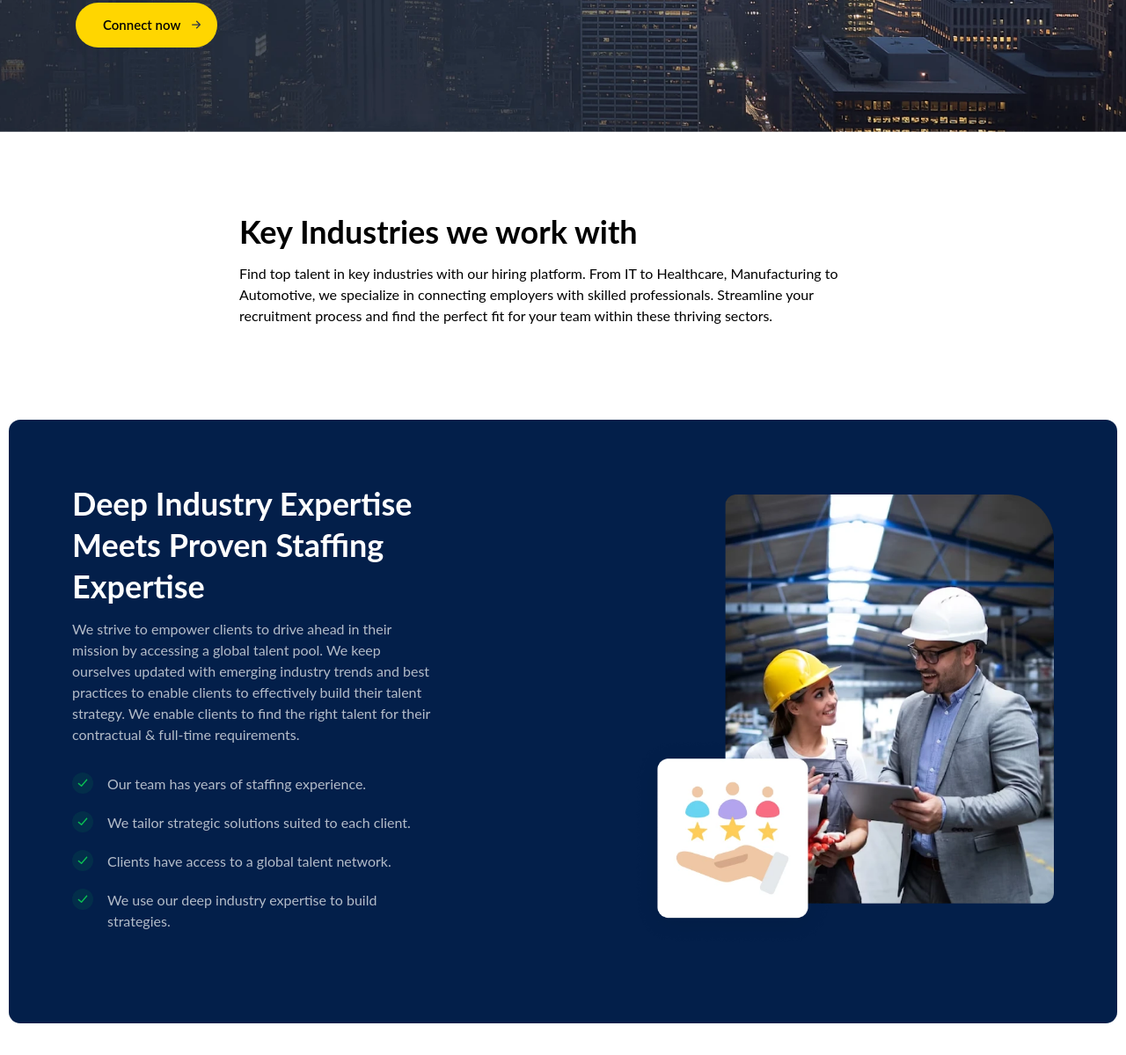
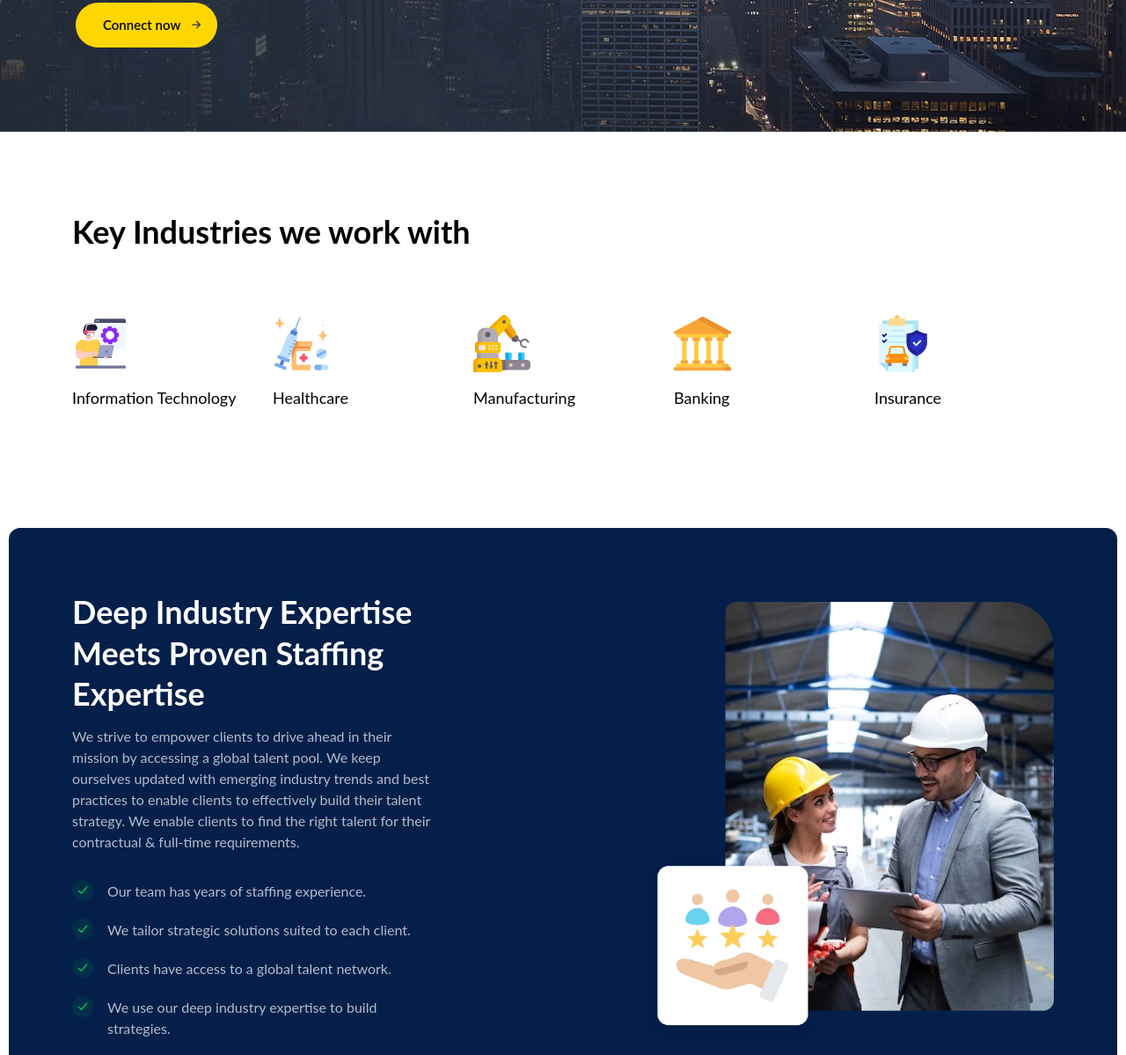
Before and after one commit to Odyssey-Global/Odyssey-Website, a PHP site: page /industries.php in a window 1280 px wide. Shown: the part 439-1638 px from the top of the page at 88% size. Run offline with PHP 8.4, Linux system fonts and the light colour scheme; some libraries are stand-ins or nearby versions.

Commit message:
industries page update

```diff
--- a/assets/css/style.css
+++ b/assets/css/style.css
@@ -222,3 +222,7 @@
 .card-transition-zoom-item {
   height: 216px;
 }
+
+.ind-icons {
+  max-height: 75px !important;
+}
--- a/industries.php
+++ b/industries.php
@@ -29,20 +29,33 @@
     <!-- End Hero -->
 
     <div class="About-page container">
+      <h2 class="mb-10">Key Industries we work with
+      </h2>
       <div class="row">
-        <div class="col-md-8 offset-md-2">
-          <h2>Key Industries we work with
-          </h2>
-          <p>
-            Find top talent in key industries with our hiring platform. From IT to Healthcare, Manufacturing to
-            Automotive, we specialize in connecting employers with skilled professionals. Streamline your recruitment
-            process and find the perfect fit for your team within these thriving sectors.
-
-
-
-
-
-          </p>
+        <div class="col mb-5">
+          <img style="max-height: 65px; margin-bottom: 18px;" src="assets/img/IT.svg" />
+          <h5 class="fw-normal">Information Technology
+          </h5>
+        </div>
+        <div class="col mb-5">
+          <img style="max-height: 65px; margin-bottom: 18px;" src="assets/img/health.svg" />
+          <h5 class="fw-normal">Healthcare
+          </h5>
+        </div>
+        <div class="col mb-5">
+          <img style="max-height: 65px; margin-bottom: 18px;" src="assets/img/manufacturing.svg" />
+          <h5 class="fw-normal">Manufacturing
+          </h5>
+        </div>
+        <div class="col mb-5">
+          <img style="max-height: 65px; margin-bottom: 18px;" src="assets/img/banking.svg" />
+          <h5 class="fw-normal">Banking
+          </h5>
+        </div>
+        <div class="col mb-5">
+          <img style="max-height: 65px; margin-bottom: 18px;" src="assets/img/insurance.svg" />
+          <h5 class="fw-normal">Insurance
+          </h5>
         </div>
       </div>
     </div>
```
Also changed, not shown: assets/img/IT.svg (added), assets/img/banking.svg (added), assets/img/health.svg (added), assets/img/insurance.svg (added), assets/img/manufacturing.svg (added).
